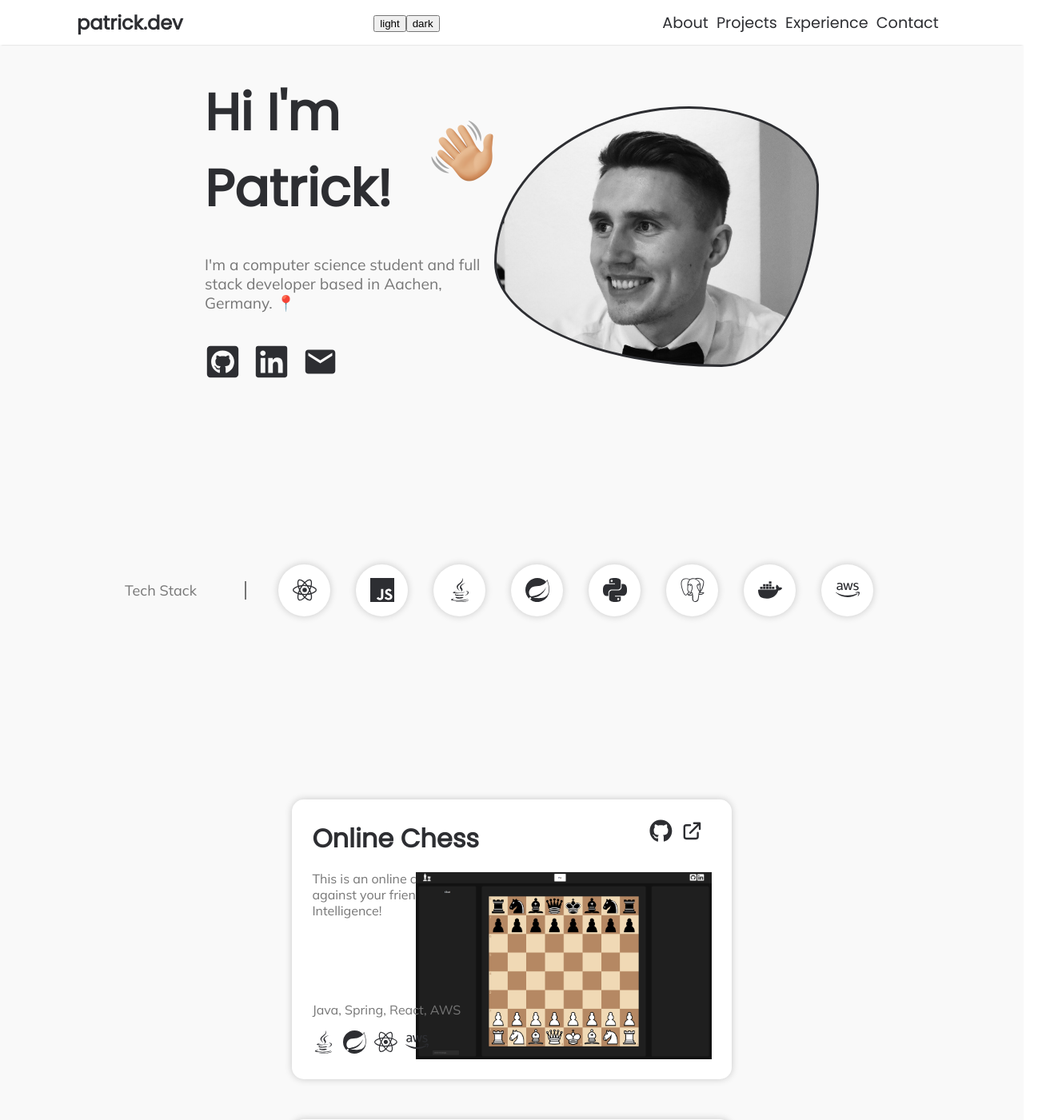
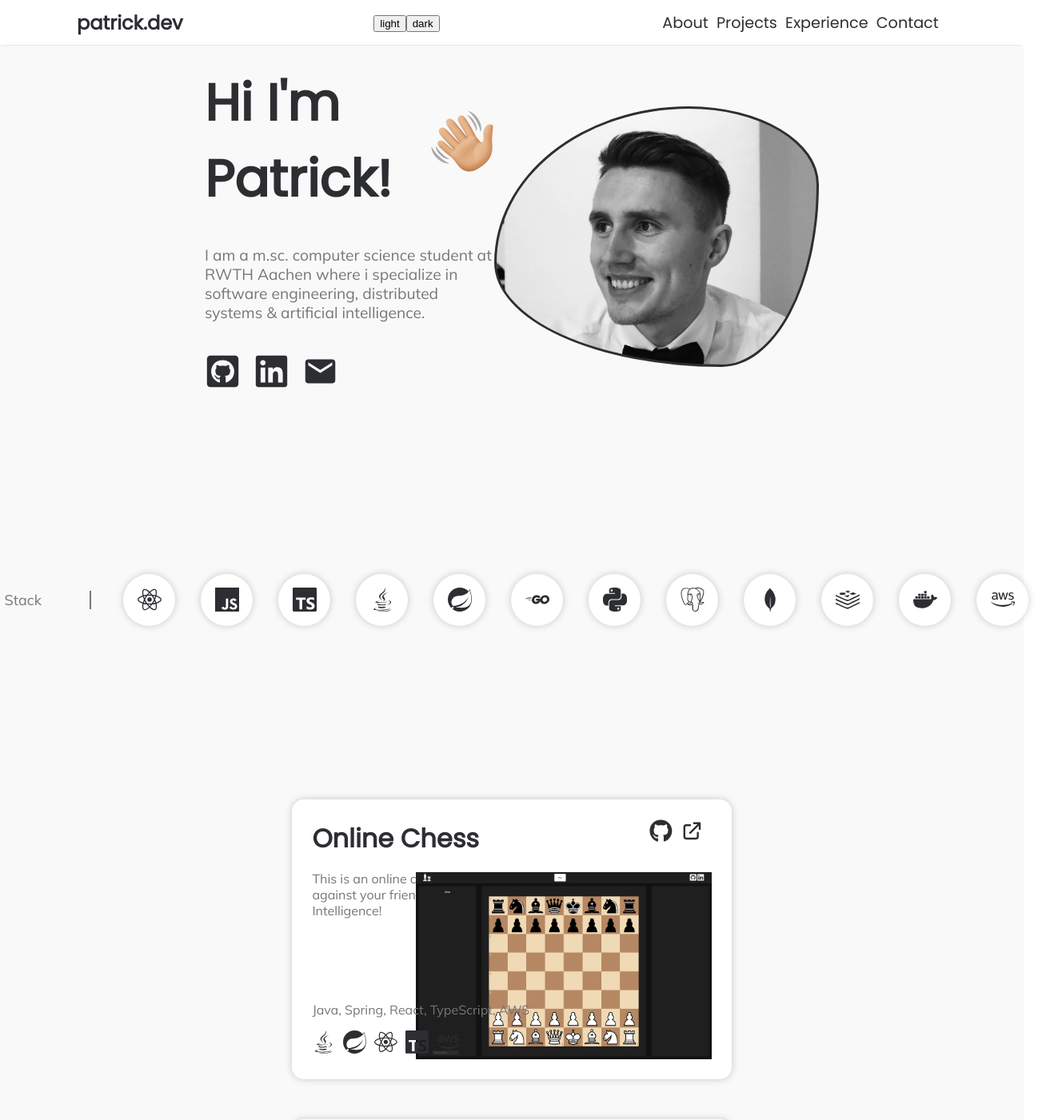
Before and after one commit to patricktrp/portfolio, a React (Create React App) app: page / in a window 1280 px wide. Shown: the top 1401 px of the page at 80% size, 1318 px wide, since content can reach past the window. Built offline with nearby package versions, Linux system fonts and the light colour scheme.

Commit message:
project page

```diff
--- a/src/components/Hero.js
+++ b/src/components/Hero.js
@@ -1,6 +1,6 @@
 import styles from './Hero.module.css';
 import { FaGithubSquare, FaLinkedin, FaAws, FaJava } from 'react-icons/fa';
-import { SiReact, SiDocker, SiSpring, SiPython, SiJavascript, SiPostgresql } from 'react-icons/si';
+import { SiReact, SiDocker, SiSpring, SiPython, SiJavascript, SiPostgresql, SiTypescript, SiMongodb, SiApachecassandra, SiRedis, SiGo } from 'react-icons/si';
 import { MdEmail } from 'react-icons/md';
 import Waving from '../waving.png';
 
@@ -14,7 +14,8 @@ const Hero = () => {
                             <h1>Hi I'm Patrick!</h1>
                             <img alt="" src={Waving} />
                         </div>
-                        <p>I'm a computer science student and full stack developer based in Aachen, Germany. 📍</p>
+                        {/* <p>I'm a computer science student and full stack developer based in Aachen, Germany. 📍</p> */}
+                        <p style={{ maxWidth: '800px' }}>I am a m.sc. computer science student at <span><a href="https://www.rwth-aachen.de/cms/~a/root/?lidx=1">RWTH Aachen</a></span> where i specialize in software engineering, distributed systems & artificial intelligence. </p>
                         <ul className={styles["hero-main-icons"]}>
                             <li><a target="_blank" rel="noreferrer" href="https://github.com/patricktrp"><FaGithubSquare size="45" /></a></li>
                             <li><a target="_blank" rel="noreferrer" href="https://www.linkedin.com/in/patrick-treppmann/"><FaLinkedin size="45" /></a></li>
@@ -30,10 +31,15 @@ const Hero = () => {
                     <ul>
                         <li><div title="React" className={styles["logo-background"]}><SiReact title="React" size={30} /></div></li>
                         <li><div title="JavaScript" className={styles["logo-background"]}><SiJavascript title="JavaScript" size={30} /></div></li>
+                        <li><div title="TypeScript" className={styles["logo-background"]}><SiTypescript title="TypeScript" size={30} /></div></li>
                         <li><div title="Java" className={styles["logo-background"]}><FaJava title="Java" size={30} /></div></li>
                         <li><div title="Spring" className={styles["logo-background"]}><SiSpring title="Spring" size={30} /></div></li>
+                        <li><div title="Spring" className={styles["logo-background"]}><SiGo title="Spring" size={30} /></div></li>
                         <li><div title="Python" className={styles["logo-background"]}><SiPython title="Python" size={30} /></div></li>
                         <li><div title="PostgreSQL" className={styles["logo-background"]}><SiPostgresql title="PostgreSQL" size={30} /></div></li>
+                        <li><div title="MongoDB" className={styles["logo-background"]}><SiMongodb title="MongoDB" size={30} /></div></li>
+                        {/* <li><div title="Cassandra" className={styles["logo-background"]}><SiApachecassandra title="Cassandra" size={38} /></div></li> */}
+                        <li><div title="Redis" className={styles["logo-background"]}><SiRedis title="Redis" size={30} /></div></li>
                         <li><div title="Docker" className={styles["logo-background"]}><SiDocker title="Docker" size={30} /></div></li>
                         <li><div title="AWS" className={styles["logo-background"]}><FaAws title="AWS" size={30} /></div></li>
                     </ul>
--- a/src/components/Hero.module.css
+++ b/src/components/Hero.module.css
@@ -39,6 +39,11 @@
     color: var(--font-color-secondary);
     font-family: 'Mulish', sans-serif;
     font-size: larger;
+}
+.hero-main p a {
+    text-decoration: none;
+    color: inherit;
+    /* color: var(--font-color-primary) */
 }
 
 .hero-main-heading img {
--- a/src/components/Projects.js
+++ b/src/components/Projects.js
@@ -1,7 +1,7 @@
 import styles from './Projects.module.css';
 import { HiOutlineExternalLink } from 'react-icons/hi'
 import { FaGithub, FaJava, FaAws, FaReact } from 'react-icons/fa';
-import { SiMongodb, SiSpring, SiGo, SiDocker, SiHtml5, SiCss3, SiReact } from 'react-icons/si';
+import { SiMongodb, SiSpring, SiGo, SiDocker, SiHtml5, SiCss3, SiReact, SiTypescript } from 'react-icons/si';
 import Chess from '../chess.patricktreppmann.com_.png';
 import Sorting from '../sorting-visualizer.patricktreppmann.com_.png';
 
@@ -17,18 +17,19 @@ const Projects = () => {
                     <img alt="" src={Chess} className={styles["project-demo-img"]} />
                     <div className={styles["project-links"]}>
                         <ul>
-                            <li><a target="_blank" rel="noreferrer" href="https://github.com/patricktrp/chess"><FaGithub size="1.8em" /></a></li>
-                            <li><a target="_blank" rel="noreferrer" href="https://chess.patricktreppmann.com"><HiOutlineExternalLink size="1.8em" /></a></li>
+                            <li><a target="_blank" rel="noreferrer" href="https://github.com/patricktrp/chess"><FaGithub size="1.8em" title="view source code" /></a></li>
+                            <li><a target="_blank" rel="noreferrer" href="https://chess.patricktreppmann.com"><HiOutlineExternalLink size="1.8em" title="view live demo" /></a></li>
                         </ul>
                     </div>
 
 
                     <div className={styles["project-tech"]}>
-                        <p>Java, Spring, React, AWS</p>
+                        <p>Java, Spring, React, TypeScript, AWS</p>
                         <ul>
                             <li><FaJava size="1.8em" /></li>
                             <li><SiSpring size="1.8em" /></li>
                             <li><FaReact size="1.8em" /></li>
+                            <li><SiTypescript size="1.8em" /></li>
                             <li><FaAws size="1.8em" /></li>
                         </ul>
                     </div>
@@ -39,8 +40,8 @@ const Projects = () => {
                     <img alt="" src={Sorting} className={styles["project-demo-img"]} />
                     <div className={styles["project-links"]}>
                         <ul>
-                            <li><a target="_blank" rel="noreferrer" href="https://github.com/patricktrp"><FaGithub size="1.8em" /></a></li>
-                            <li><a target="_blank" rel="noreferrer" href="https://github.com/patricktrp"><HiOutlineExternalLink size="1.8em" /></a></li>
+                            <li><a target="_blank" rel="noreferrer" href="https://github.com/patricktrp"><FaGithub size="1.8em" title="view source code" /></a></li>
+                            <li><a target="_blank" rel="noreferrer" href="https://github.com/patricktrp"><HiOutlineExternalLink title="view live demo" size="1.8em" /></a></li>
                         </ul>
                     </div>
 
@@ -59,8 +60,8 @@ const Projects = () => {
                     <h1>Leetcode  <span className={styles["project-heading-highlight"]}>Clone</span></h1>
                     <div className={styles["project-links"]}>
                         <ul>
-                            <li><a target="_blank" rel="noreferrer" href="https://github.com/patricktrp"><FaGithub size="1.8em" /></a></li>
-                            <li><a target="_blank" rel="noreferrer" href="https://github.com/patricktrp"><HiOutlineExternalLink size="1.8em" /></a></li>
+                            <li><a target="_blank" rel="noreferrer" href="https://github.com/patricktrp"><FaGithub size="1.8em" title="view source code" /></a></li>
+                            <li><a target="_blank" rel="noreferrer" href="https://github.com/patricktrp"><HiOutlineExternalLink title="view live demo" size="1.8em" /></a></li>
                         </ul>
                     </div>
 
@@ -80,14 +81,14 @@ const Projects = () => {
                     <h1>Distributed <span className={styles["project-heading-highlight"]}>Cache</span></h1>
                     <div className={styles["project-links"]}>
                         <ul>
-                            <li><a target="_blank" rel="noreferrer" href="https://github.com/patricktrp"><FaGithub size="1.8em" /></a></li>
-                            <li><a target="_blank" rel="noreferrer" href="https://github.com/patricktrp"><HiOutlineExternalLink size="1.8em" /></a></li>
+                            <li><a target="_blank" rel="noreferrer" href="https://github.com/patricktrp"><FaGithub size="1.8em" title="view source code" /></a></li>
+                            <li><a target="_blank" rel="noreferrer" href="https://github.com/patricktrp"><HiOutlineExternalLink title="view live demo" size="1.8em" /></a></li>
                         </ul>
                     </div>
 
 
                     <div className={styles["project-tech"]}>
-                        <p>Java, Spring, React, AWS</p>
+                        <p>Go, Docker</p>
                         <ul>
                             <li><SiGo size="1.8em" /></li>
                             <li><SiDocker size="1.8em" /></li>
```
